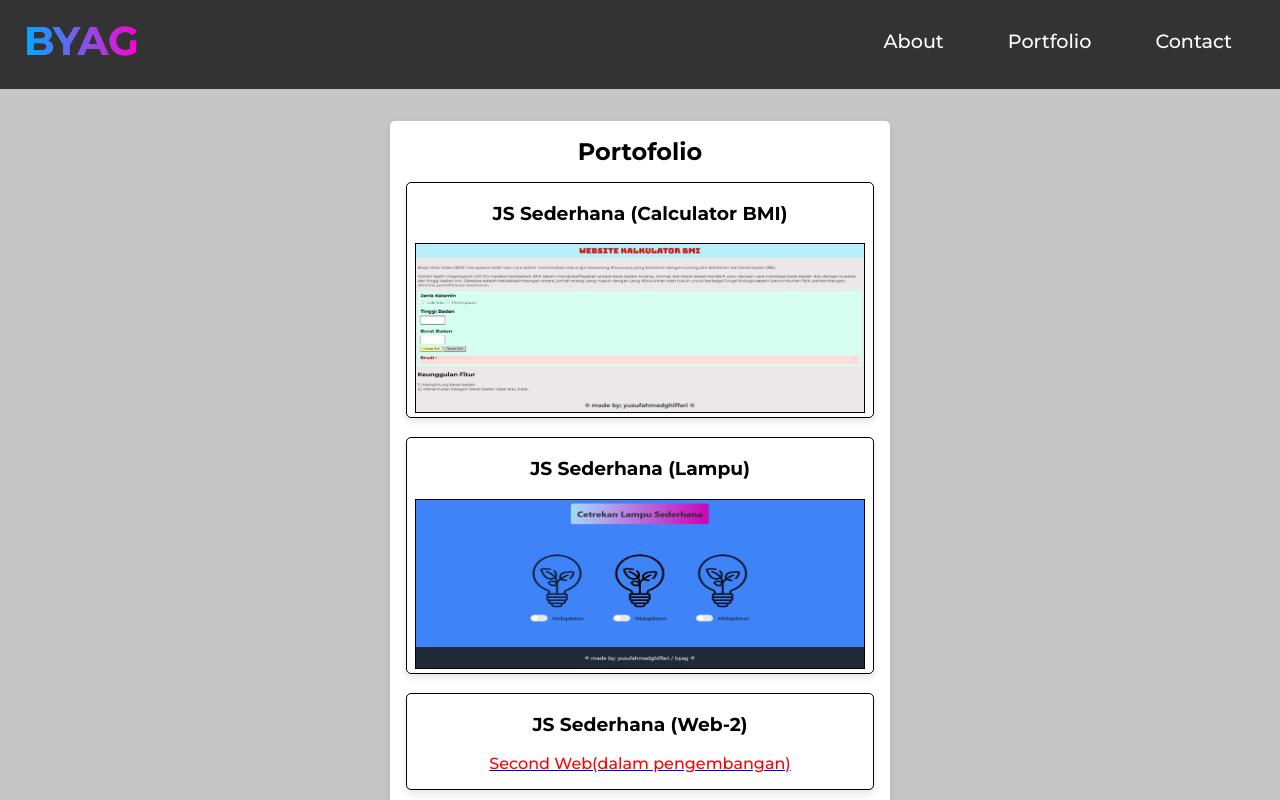
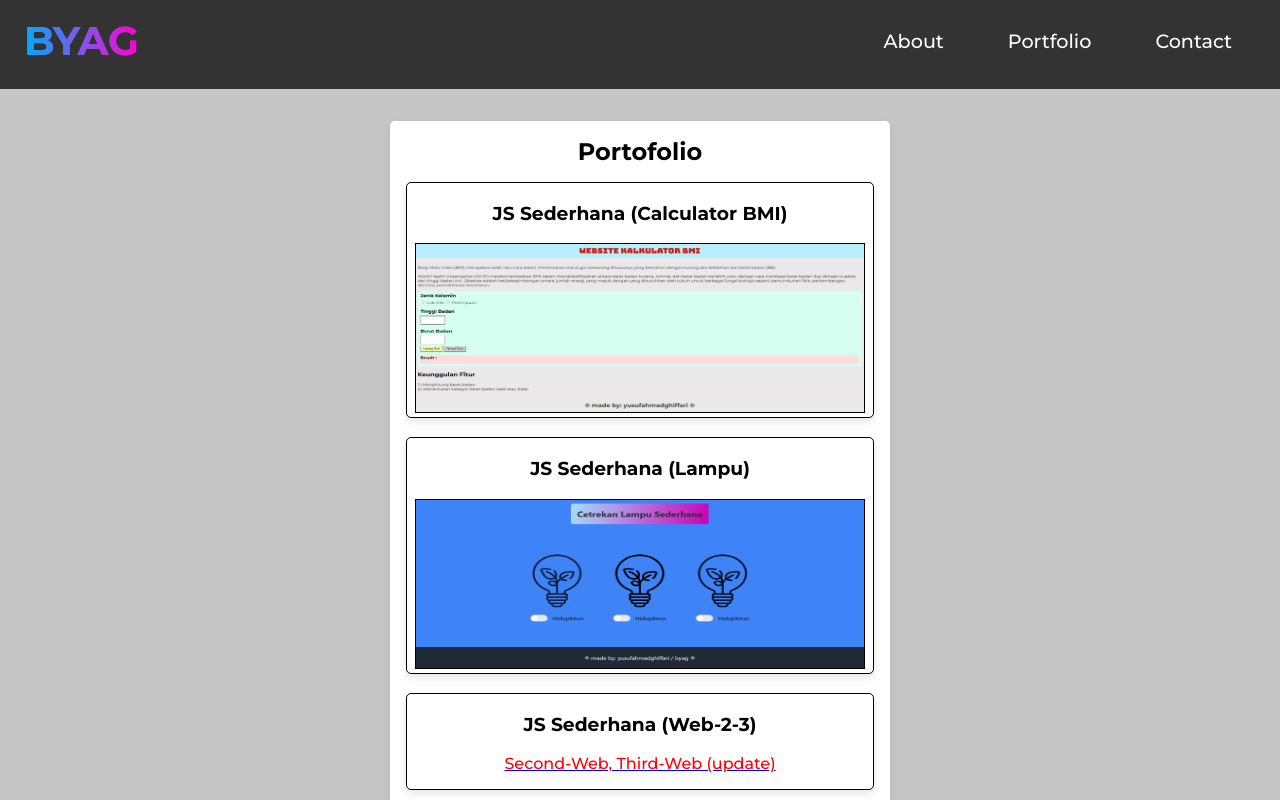
Before and after one commit to byag-github/byag-web, a plain HTML site: page portfolio.html in a window 1280 px wide. Shown: the top 800 px of the page. Drawn offline with Linux system fonts and the light colour scheme; a web font is replaced by a local one.

Commit message:
update text

```diff
--- a/portfolio.html
+++ b/portfolio.html
@@ -57,9 +57,9 @@
             </div>
             <br>
             <div class="project">
-                <h3>JS Sederhana (Web-2)</h3>
+                <h3>JS Sederhana (Web-2-3)</h3>
                 <a href="https://byag-github.github.io/secondweb/" target="_blank">
-                    <p style="color: red;">Second Web(dalam pengembangan)</p>
+                    <p style="color: red;">Second-Web, Third-Web (update)</p>
                 </a>
             </div>
         </section>
```
